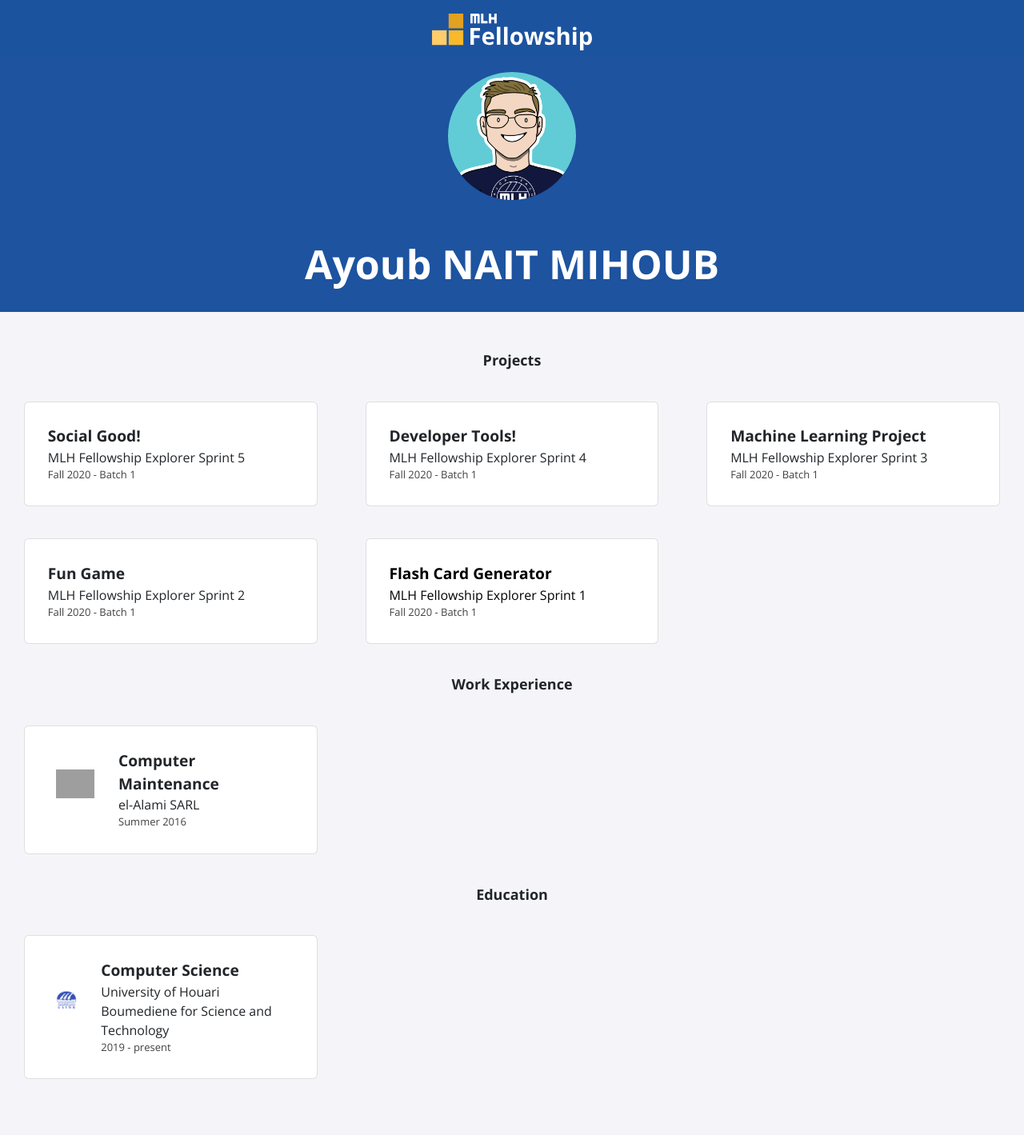
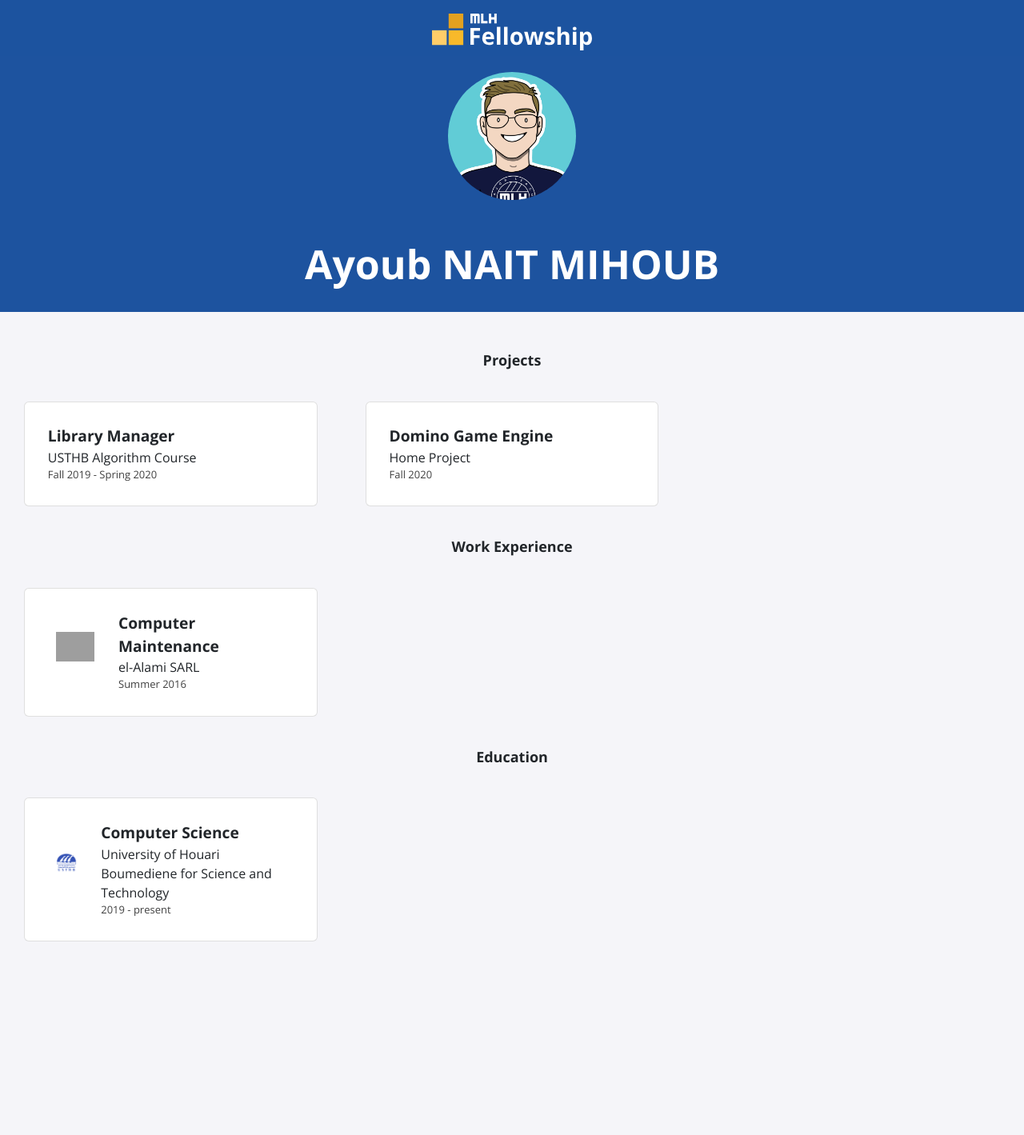
Before and after one commit to iyy0v/iyy0v.github.io, a Jekyll site: the page built from index.html, in a window 1280 px wide. Shown: the whole page at 80% size. Built offline with Jekyll 4.4.1, drawn with Linux system fonts in a browser that asks for light colours; nearby versions of some CDN libraries; after the commit the page ends 1247 px from its top, so only the background shows below that; grey boxes are pictures that could not be loaded.

Commit message:
Update projects.yml

```diff
--- a/_data/projects.yml
+++ b/_data/projects.yml
@@ -1,20 +1,7 @@
-- title: Social Good!
-  event: MLH Fellowship Explorer Sprint 5
-  date: Fall 2020 - Batch 1
+- title: Library Manager
+  event: USTHB Algorithm Course
+  date: Fall 2019 - Spring 2020
 
-- title: Developer Tools!
-  event: MLH Fellowship Explorer Sprint 4
-  date: Fall 2020 - Batch 1
-
-- title: Machine Learning Project
-  event: MLH Fellowship Explorer Sprint 3
-  date: Fall 2020 - Batch 1
-
-- title: Fun Game
-  event: MLH Fellowship Explorer Sprint 2
-  date: Fall 2020 - Batch 1
-
-- title: Flash Card Generator
-  event: MLH Fellowship Explorer Sprint 1
-  date: Fall 2020 - Batch 1
-  page-name: sprint1
+- title: Domino Game Engine
+  event: Home Project
+  date: Fall 2020
```
